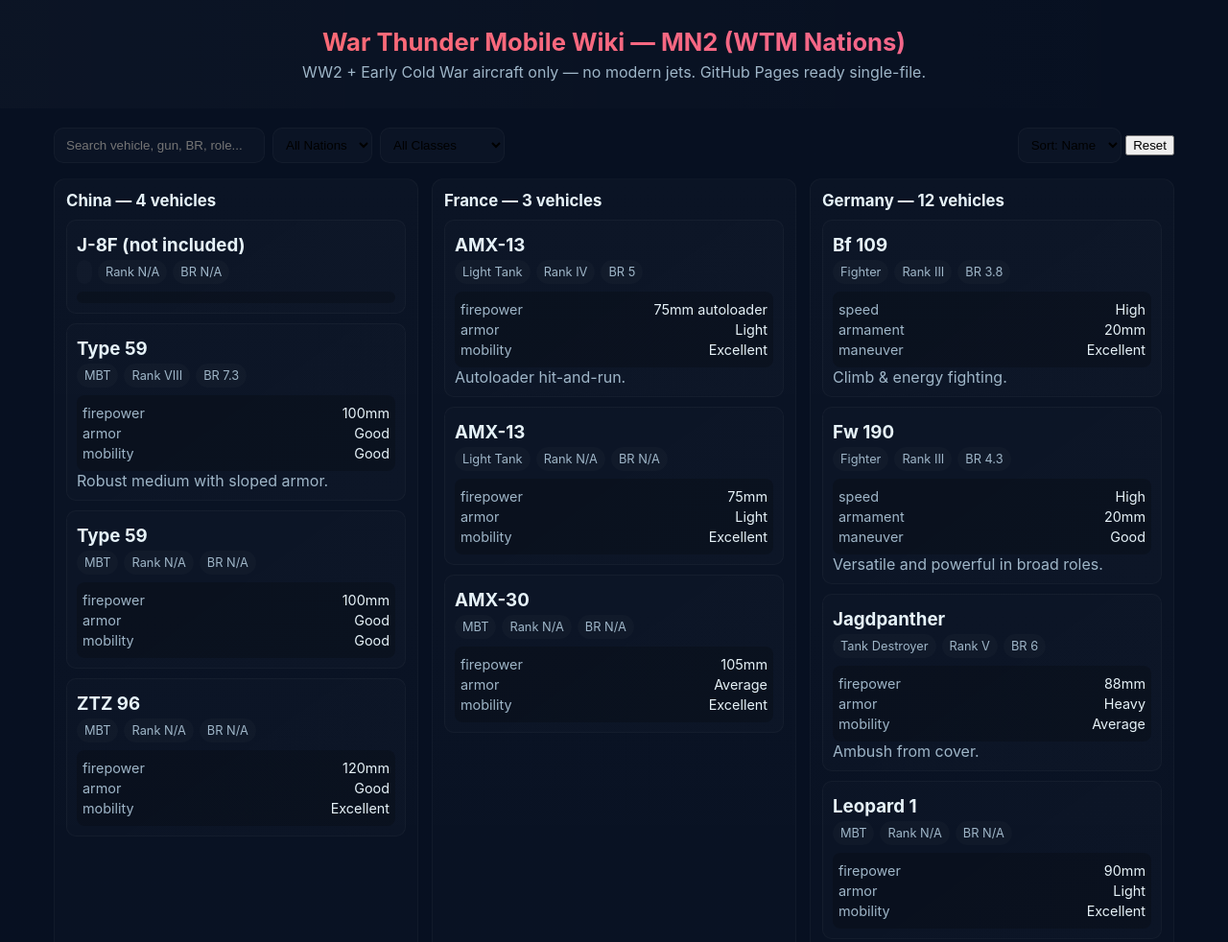
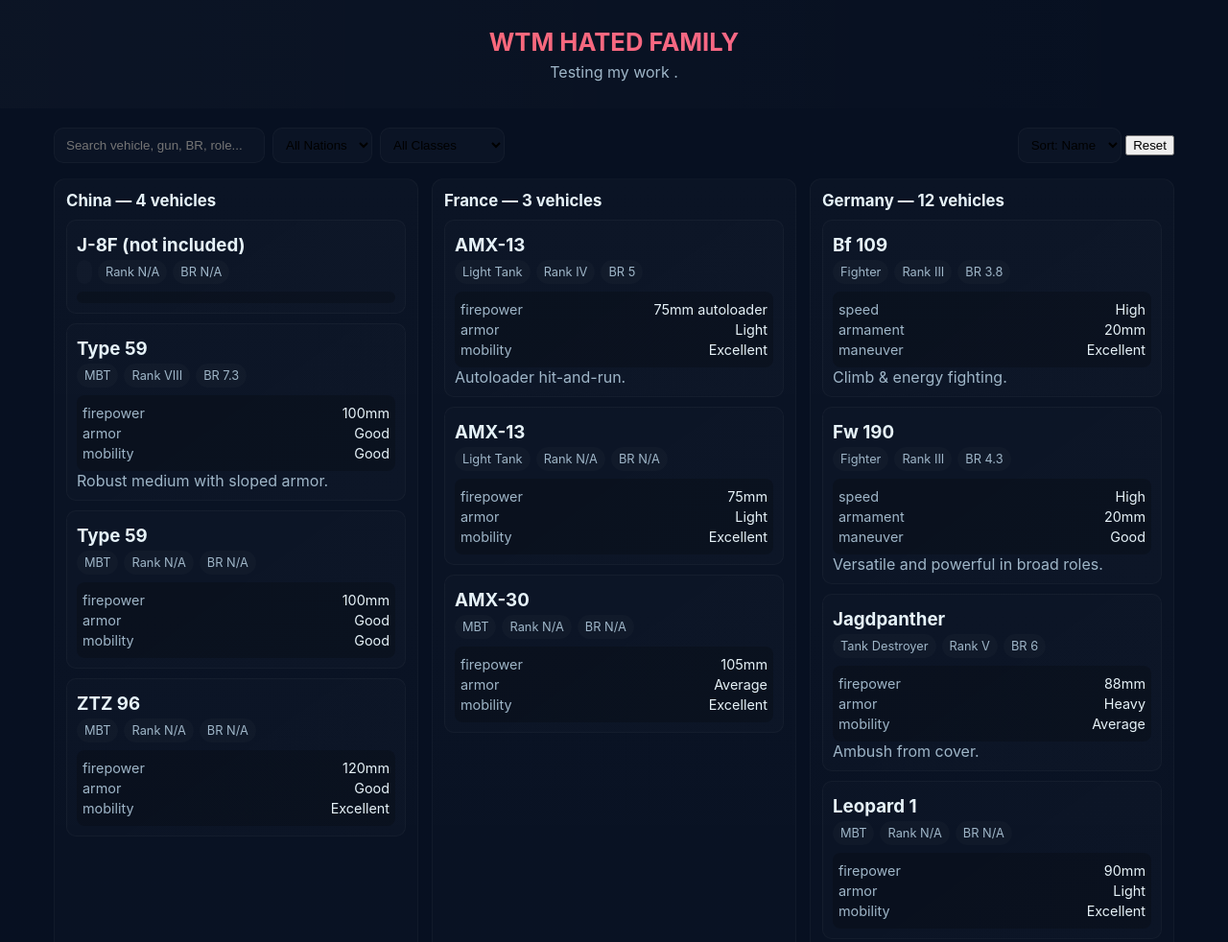
Before and after one commit to mohrabiea2252008-ctrl/wtm-wiki, a plain HTML site: page index.html in a window 1280 px wide. Shown: the top 982 px of the page at 96% size. Drawn offline with Linux system fonts and the light colour scheme.

Commit message:
Update index.html

```diff
--- a/index.html
+++ b/index.html
@@ -39,8 +39,8 @@
 </head>
 <body>
   <header>
-    <h1>War Thunder Mobile Wiki — MN2 (WTM Nations)</h1>
-    <p>WW2 + Early Cold War aircraft only — no modern jets. GitHub Pages ready single-file.</p>
+    <h1>WTM HATED FAMILY</h1>
+    <p> Testing my work .</p>
   </header>
 
   <div class="container">
```
